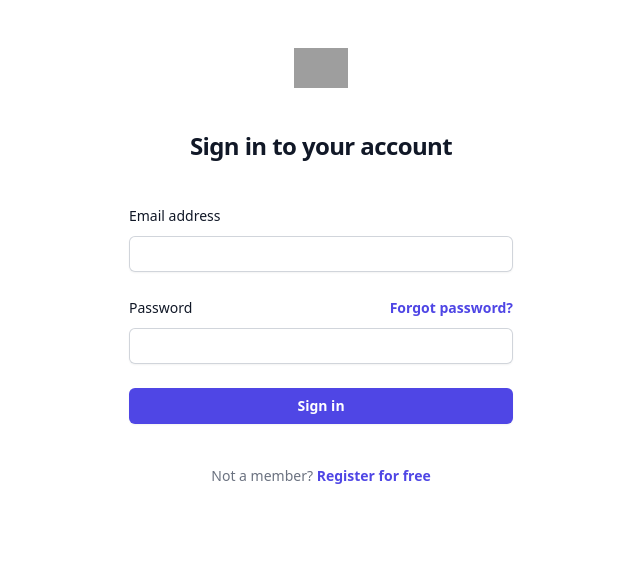
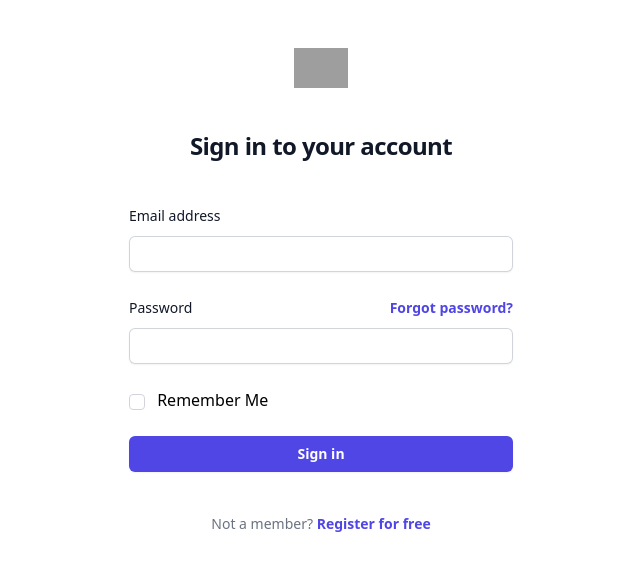
Before and after one commit to amevide998/easy_surveys, a Vue app in the folder vue/: page /login in a window 1280 px wide. Shown: the top 570 px of the page, without its empty margins (319-959 px from the left). Built offline with nearby package versions, Linux system fonts and the light colour scheme; grey boxes are pictures that could not be loaded.

Commit message:
add login functionality

```diff
--- a/vue/src/views/Login.vue
+++ b/vue/src/views/Login.vue
@@ -5,11 +5,17 @@
         </div>
 
         <div class="mt-10 sm:mx-auto sm:w-full sm:max-w-sm">
-            <form class="space-y-6" action="#" method="POST">
+            <form class="space-y-6" @submit="login">
                 <div>
                     <label for="email" class="block text-sm font-medium leading-6 text-gray-900">Email address</label>
                     <div class="mt-2">
-                        <input id="email" name="email" type="email" autocomplete="email" required="" class="block w-full rounded-md border-0 py-1.5 text-gray-900 shadow-sm ring-1 ring-inset ring-gray-300 placeholder:text-gray-400 focus:ring-2 focus:ring-inset focus:ring-indigo-600 sm:text-sm sm:leading-6" />
+                        <input id="email"
+                               name="email"
+                               type="email"
+                               autocomplete="email"
+                               required=""
+                               v-model="user.email"
+                               class="block w-full rounded-md border-0 py-1.5 text-gray-900 shadow-sm ring-1 ring-inset ring-gray-300 placeholder:text-gray-400 focus:ring-2 focus:ring-inset focus:ring-indigo-600 sm:text-sm sm:leading-6" />
                     </div>
                 </div>
 
@@ -21,7 +27,27 @@
                         </div>
                     </div>
                     <div class="mt-2">
-                        <input id="password" name="password" type="password" autocomplete="current-password" required="" class="block w-full rounded-md border-0 py-1.5 text-gray-900 shadow-sm ring-1 ring-inset ring-gray-300 placeholder:text-gray-400 focus:ring-2 focus:ring-inset focus:ring-indigo-600 sm:text-sm sm:leading-6" />
+                        <input id="password"
+                               name="password"
+                               type="password"
+                               autocomplete="current-password"
+                               required=""
+                               v-model="user.password"
+                               class="block w-full rounded-md border-0 py-1.5 text-gray-900 shadow-sm ring-1 ring-inset ring-gray-300 placeholder:text-gray-400 focus:ring-2 focus:ring-inset focus:ring-indigo-600 sm:text-sm sm:leading-6" />
+                    </div>
+                </div>
+                <div>
+                    <div class="mt-2">
+                        <input id="remember"
+                               name="remember"
+                               type="checkbox"
+                               autocomplete="remember"
+                               v-model="user.remember"
+                               class="h-4 w-4 rounded text-indigo-600 focus:ring-indigo-600 border-gray-300 mr-2"
+                        />
+                        <label for="remember">
+                            Remember Me
+                        </label>
                     </div>
                 </div>
 
@@ -40,10 +66,27 @@
         </div>
 </template>
 
-<script>
-export default {
-    name: "Login"
+<script setup>
+import store from "../store/index.js"
+import {useRouter} from "vue-router"
+
+const user = {
+    email : '',
+    password: '',
+    remember: false
 }
+
+const router = useRouter()
+
+async function login(ev){
+    ev.preventDefault()
+    await store.dispatch('login', user)
+    await router.push({
+        name: 'Dashboard'
+    })
+
+}
+
 </script>
 
 <style scoped>
```
